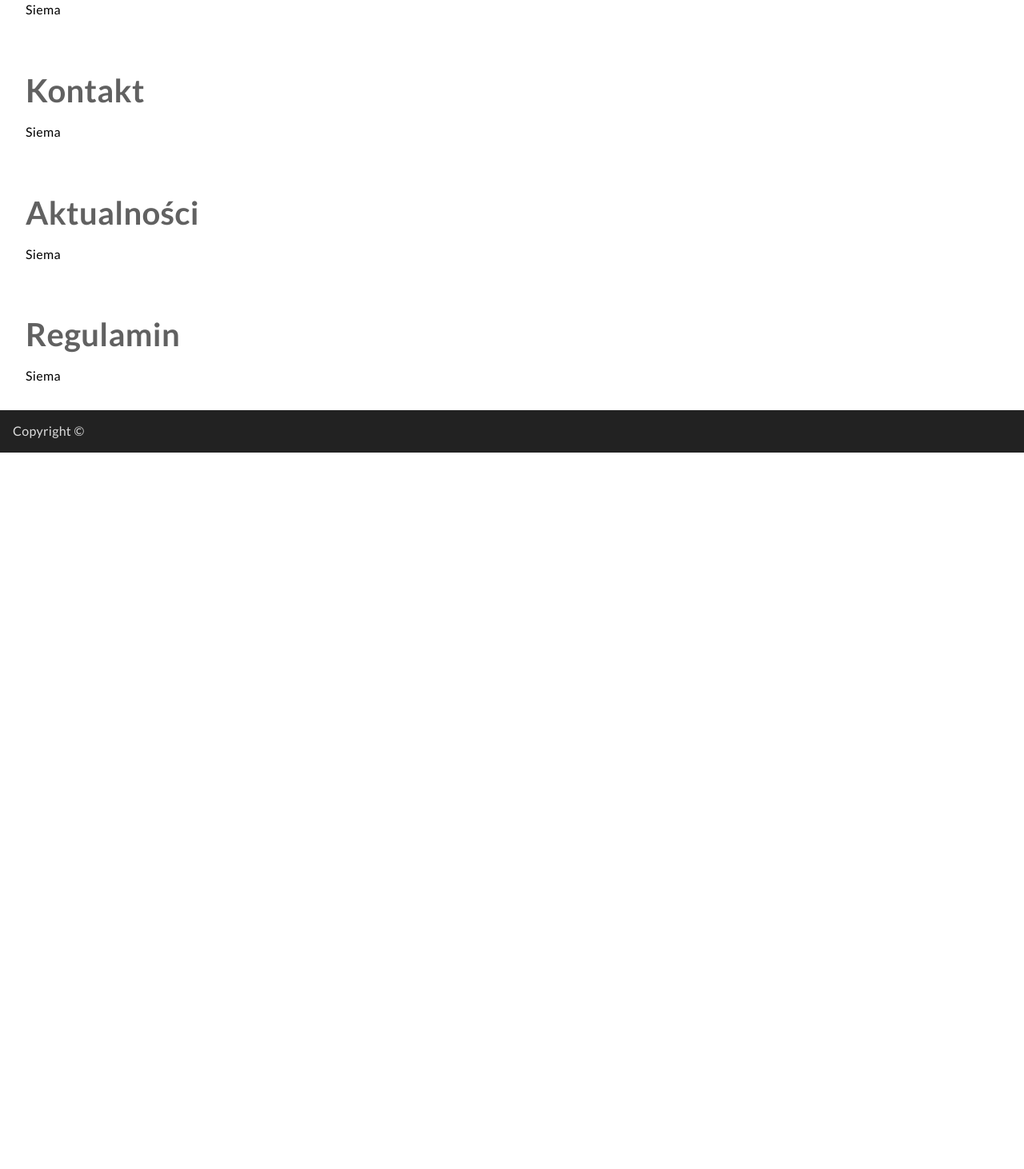
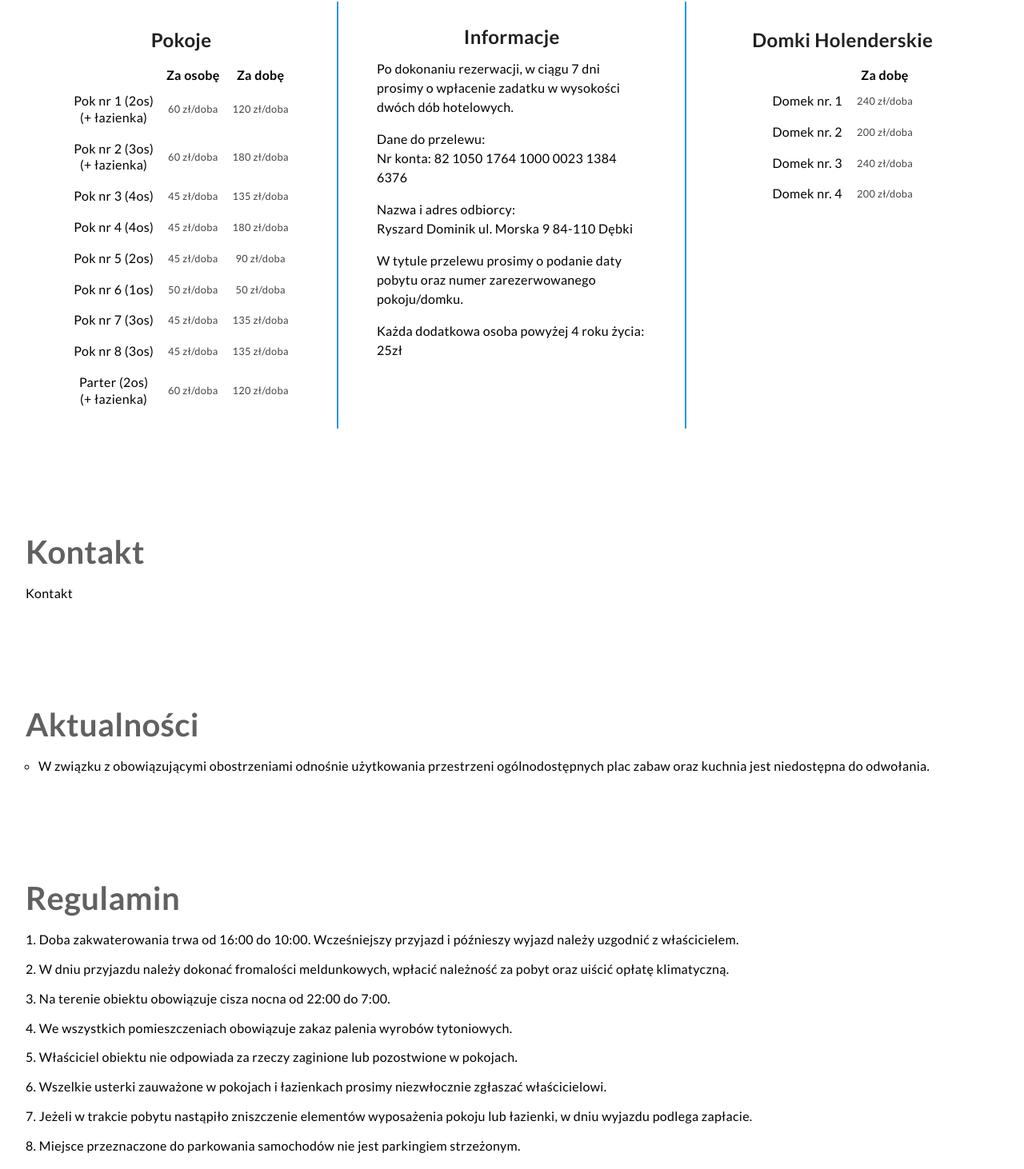
Before and after one commit to Nv7z2/kwatery-domink, a Vue app: page / in a window 1280 px wide. Shown: the part 898-2360 px from the top of the page at 80% size. Before the commit the page ends 1800 px from the top, so only its background shows below. Built offline with nearby package versions, Linux system fonts and the light colour scheme.

Commit message:
[added] Filled some components with data

```diff
--- a/src/components/home/homeSection.vue
+++ b/src/components/home/homeSection.vue
@@ -24,10 +24,13 @@ export default {
 <style lang="scss" scoped>
 .section {
   padding: 1rem;
-  scroll-margin-top: 100px;
+  margin-bottom: 2rem;
+  scroll-margin-top: 50px;
 
   @include mq {
     padding: 2rem;
+    margin-bottom: 4rem;
+    scroll-margin-top: 100px;
   }
 
   &__heading {
--- a/src/components/home/sections/Contact.vue
+++ b/src/components/home/sections/Contact.vue
@@ -1,6 +1,6 @@
 <template>
-  <home-section id="kontakt" title="Kontakt">
-    Siema
+  <home-section id="kontakt" title="Kontakt" class="contact">
+    Kontakt
   </home-section>
 </template>
 
--- a/src/components/home/sections/News.vue
+++ b/src/components/home/sections/News.vue
@@ -1,6 +1,12 @@
 <template>
-  <home-section id="aktualnosci" title="Aktualności">
-    Siema
+  <home-section id="aktualnosci" title="Aktualności" class="news">
+    <ul class="news__list">
+      <li class="news__element">
+        W związku z obowiązującymi obostrzeniami odnośnie użytkowania
+        przestrzeni ogólnodostępnych plac zabaw oraz kuchnia jest niedostępna do
+        odwołania.
+      </li>
+    </ul>
   </home-section>
 </template>
 
@@ -14,4 +20,11 @@ export default {
 };
 </script>
 
-<style lang="scss" scoped></style>
+<style lang="scss" scoped>
+.news {
+  &__list {
+    margin-left: 1rem;
+    list-style: circle;
+  }
+}
+</style>
--- a/src/components/home/sections/PriceList.vue
+++ b/src/components/home/sections/PriceList.vue
@@ -1,6 +1,129 @@
 <template>
-  <home-section id="cennik" title="Cennik">
-    Siema
+  <home-section id="cennik" title="Cennik" class="price-list">
+    <div class="price-list__box-wrapper">
+      <div class="price-list__box">
+        <h2 class="price-list__small-heading">Pokoje</h2>
+
+        <table class="price-list__table">
+          <tr>
+            <th></th>
+            <th>Za osobę</th>
+            <th>Za dobę</th>
+          </tr>
+          <tr>
+            <td>
+              Pok nr 1 (2os)<br />
+              (+ łazienka)
+            </td>
+            <td>60 zł/doba</td>
+            <td>120 zł/doba</td>
+          </tr>
+          <tr>
+            <td>
+              Pok nr 2 (3os)<br />
+              (+ łazienka)
+            </td>
+            <td>60 zł/doba</td>
+            <td>180 zł/doba</td>
+          </tr>
+          <tr>
+            <td>Pok nr 3 (4os)</td>
+            <td>45 zł/doba</td>
+            <td>135 zł/doba</td>
+          </tr>
+          <tr>
+            <td>Pok nr 4 (4os)</td>
+            <td>45 zł/doba</td>
+            <td>180 zł/doba</td>
+          </tr>
+          <tr>
+            <td>Pok nr 5 (2os)</td>
+            <td>45 zł/doba</td>
+            <td>90 zł/doba</td>
+          </tr>
+          <tr>
+            <td>Pok nr 6 (1os)</td>
+            <td>50 zł/doba</td>
+            <td>50 zł/doba</td>
+          </tr>
+          <tr>
+            <td>Pok nr 7 (3os)</td>
+            <td>45 zł/doba</td>
+            <td>135 zł/doba</td>
+          </tr>
+          <tr>
+            <td>Pok nr 8 (3os)</td>
+            <td>45 zł/doba</td>
+            <td>135 zł/doba</td>
+          </tr>
+          <tr>
+            <td>
+              Parter (2os)<br />
+              (+ łazienka)
+            </td>
+            <td>60 zł/doba</td>
+            <td>120 zł/doba</td>
+          </tr>
+        </table>
+      </div>
+
+      <div class="price-list__box">
+        <h2 class="price-list__small-heading">Informacje</h2>
+
+        <p>
+          Po dokonaniu rezerwacji, w ciągu 7 dni prosimy o wpłacenie zadatku w
+          wysokości dwóch dób hotelowych.
+        </p>
+
+        <p>
+          Dane do przelewu: <br />
+          Nr konta: 82 1050 1764 1000 0023 1384 6376
+        </p>
+
+        <p>
+          Nazwa i adres odbiorcy: <br />
+          Ryszard Dominik ul. Morska 9 84-110 Dębki
+        </p>
+
+        <p>
+          W tytule przelewu prosimy o podanie daty pobytu oraz numer
+          zarezerwowanego pokoju/domku.
+        </p>
+
+        <p>Każda dodatkowa osoba powyżej 4 roku życia: 25zł</p>
+      </div>
+
+      <div class="price-list__box">
+        <h2 class="price-list__small-heading">Domki Holenderskie</h2>
+
+        <table class="price-list__table">
+          <tr>
+            <th></th>
+            <th>Za dobę</th>
+          </tr>
+          <tr>
+            <td>
+              Domek nr. 1
+            </td>
+            <td>240 zł/doba</td>
+          </tr>
+          <tr>
+            <td>
+              Domek nr. 2
+            </td>
+            <td>200 zł/doba</td>
+          </tr>
+          <tr>
+            <td>Domek nr. 3</td>
+            <td>240 zł/doba</td>
+          </tr>
+          <tr>
+            <td>Domek nr. 4</td>
+            <td>200 zł/doba</td>
+          </tr>
+        </table>
+      </div>
+    </div>
   </home-section>
 </template>
 
@@ -14,4 +137,76 @@ export default {
 };
 </script>
 
-<style lang="scss" scoped></style>
+<style lang="scss" scoped>
+.price-list {
+  &__small-heading {
+    width: 100%;
+    text-align: center;
+    font-size: 1.5rem;
+    color: #212121;
+  }
+
+  &__box-wrapper {
+    display: flex;
+    flex-direction: column;
+
+    @include mq {
+      width: 100%;
+      margin: 0 auto;
+      flex-direction: row;
+      justify-content: space-between;
+    }
+  }
+
+  &__box {
+    width: 100%;
+    padding: 1rem;
+    border-bottom: 2px solid $primary;
+
+    &:nth-of-type(2) {
+      line-height: 1.5rem;
+    }
+
+    &:last-of-type {
+      border-bottom: none;
+    }
+
+    @include mq {
+      display: inline-block;
+      border-right: 2px solid $primary;
+      border-bottom: none;
+
+      &:nth-of-type(2) {
+        padding: 1rem 3rem;
+      }
+
+      &:last-of-type {
+        border-right: none;
+      }
+    }
+  }
+
+  &__table {
+    margin: 0 auto;
+
+    tr:hover {
+      background-color: rgb(236, 236, 236);
+
+      &:first-child {
+        background-color: transparent;
+      }
+    }
+
+    tr > td {
+      text-align: center;
+      padding: 0.5rem;
+
+      &:nth-child(2),
+      &:nth-child(3) {
+        color: #444;
+        font-size: 0.8rem;
+      }
+    }
+  }
+}
+</style>
--- a/src/components/home/sections/Terms.vue
+++ b/src/components/home/sections/Terms.vue
@@ -1,6 +1,42 @@
 <template>
-  <home-section id="regulamin" title="Regulamin">
-    Siema
+  <home-section id="regulamin" title="Regulamin" class="terms">
+    <ol class="terms__list">
+      <li class="terms__element">
+        Doba zakwaterowania trwa od 16:00 do 10:00. Wcześniejszy przyjazd i
+        późnieszy wyjazd należy uzgodnić z właścicielem.
+      </li>
+      <li class="terms__element">
+        W dniu przyjazdu należy dokonać fromalości meldunkowych, wpłacić
+        należność za pobyt oraz uiścić opłatę klimatyczną.
+      </li>
+      <li class="terms__element">
+        Na terenie obiektu obowiązuje cisza nocna od 22:00 do 7:00.
+      </li>
+      <li class="terms__element">
+        We wszystkich pomieszczeniach obowiązuje zakaz palenia wyrobów
+        tytoniowych.
+      </li>
+      <li class="terms__element">
+        Właściciel obiektu nie odpowiada za rzeczy zaginione lub pozostwione w
+        pokojach.
+      </li>
+      <li class="terms__element">
+        Wszelkie usterki zauważone w pokojach i łazienkach prosimy niezwłocznie
+        zgłaszać właścicielowi.
+      </li>
+      <li class="terms__element">
+        Jeżeli w trakcie pobytu nastąpiło zniszczenie elementów wyposażenia
+        pokoju lub łazienki, w dniu wyjazdu podlega zapłacie.
+      </li>
+      <li class="terms__element">
+        Miejsce przeznaczone do parkowania samochodów nie jest parkingiem
+        strzeżonym.
+      </li>
+      <li class="terms__element">
+        W czasie burzy prosimy o wyłączenie odbiornika tv z gniazdka
+        elektrycznego i antenowego.
+      </li>
+    </ol>
   </home-section>
 </template>
 
@@ -14,4 +50,18 @@ export default {
 };
 </script>
 
-<style lang="scss" scoped></style>
+<style lang="scss" scoped>
+.terms {
+  &__element {
+    margin-bottom: 1rem;
+
+    &:last-of-type {
+      margin-bottom: 0;
+    }
+
+    &:hover {
+      background-color: rgb(238, 238, 238);
+    }
+  }
+}
+</style>
```
